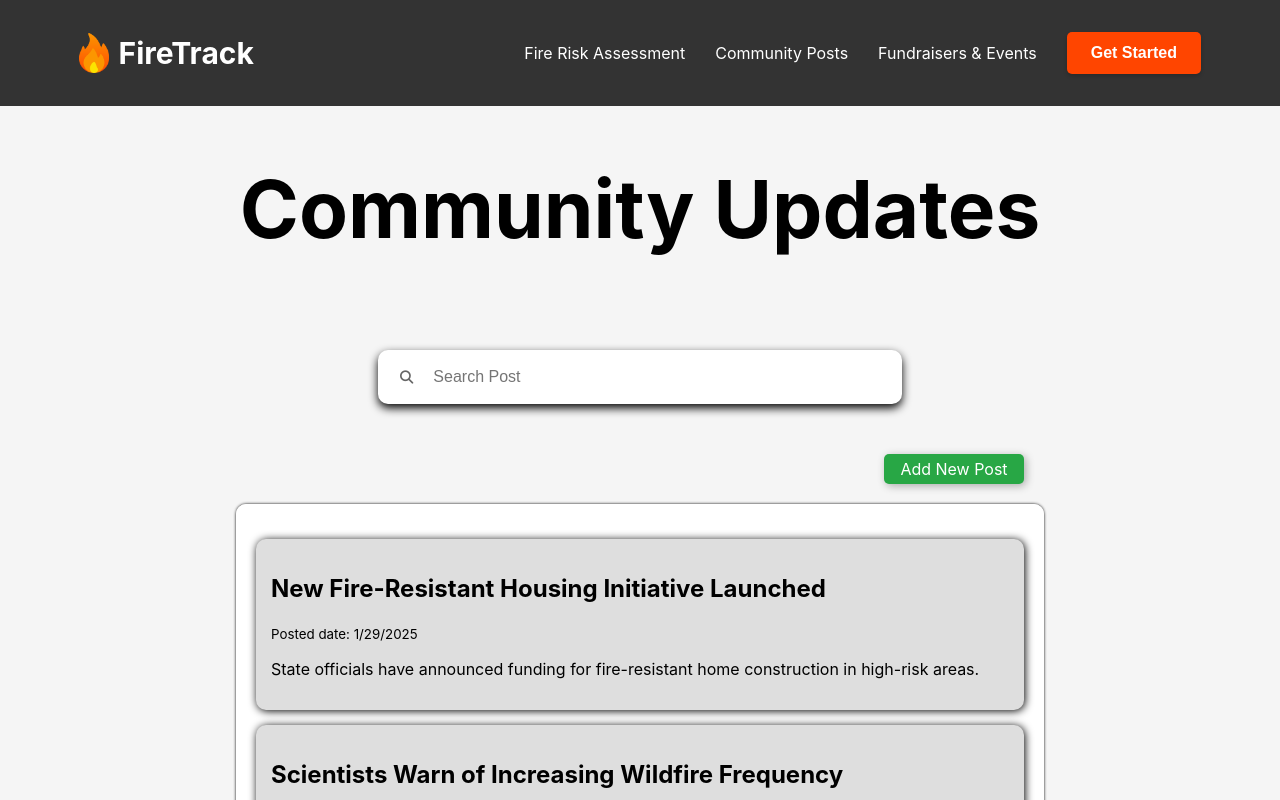
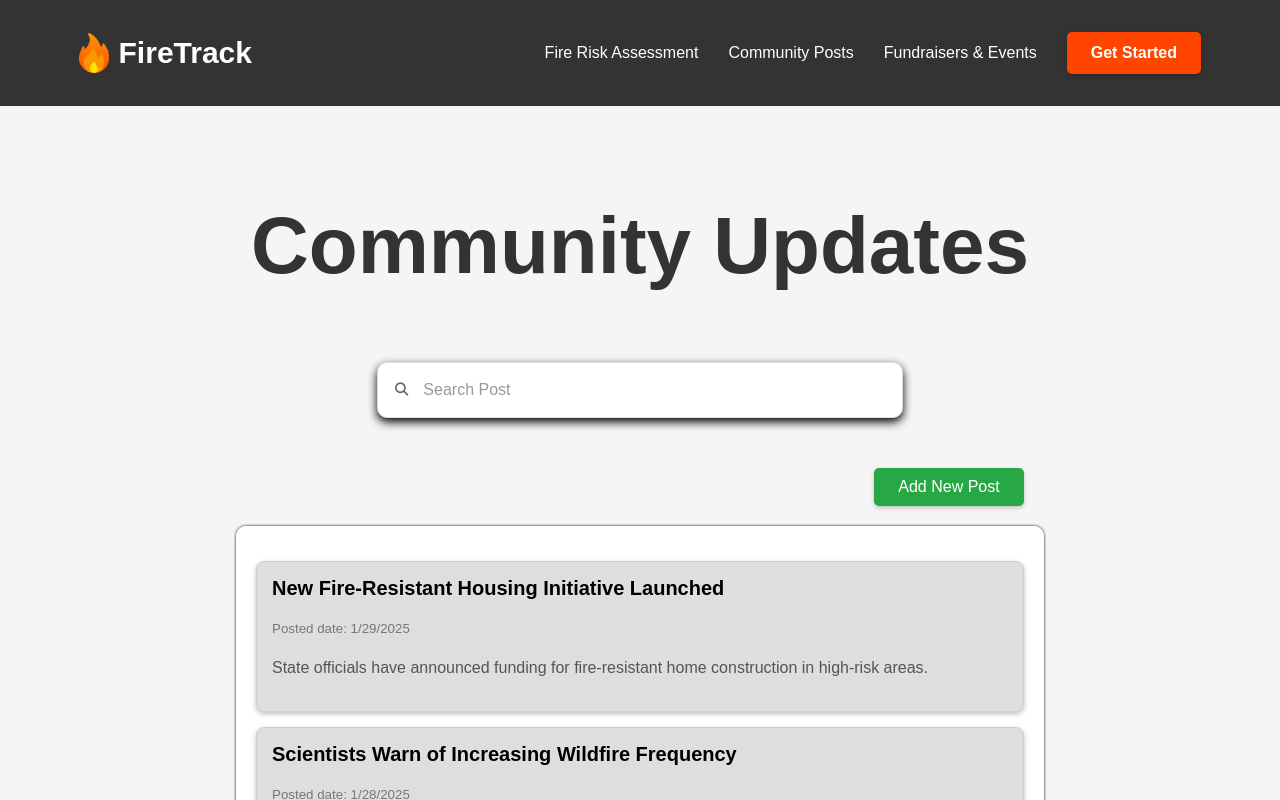
Before and after one commit to aaronli16/FireTrack, a React (Vite) app: page /community in a window 1280 px wide. Shown: the top 800 px of the page. Built offline with nearby package versions, Linux system fonts and the light colour scheme.

Commit message:
Updated community blog styling

```diff
--- a/src/components/styles/communityBlog.css
+++ b/src/components/styles/communityBlog.css
@@ -1,17 +1,33 @@
-/* Community Blog styles */
+/* Community Blog styles - Improved but simple */
+
+/* Main container and content */
+.app-container {
+  font-family: Arial, Helvetica, sans-serif;
+  background-color: #f5f5f5;
+}
+
+.main-content {
+  padding: 20px 0;
+}
+
+.main-content h1 {
+  text-align: center;
+  margin-bottom: 30px;
+  color: #333;
+}
 
 /* Search container */
 .search-container {
   display: flex;
   align-items: center;
-  justify-content: space-between;
   background-color: white;
-  border-radius: 10px;
+  border-radius: 8px;
   padding: 8px 12px;
   width: 90%;
   max-width: 500px;
-  box-shadow: 0px 4px 10px #000;
+  box-shadow: 0px 2px 6px rgba(0, 0, 0, 0.2);
   margin: 20px auto;
+  border: 1px solid #e0e0e0;
 }
 
 .search-input {
@@ -20,9 +36,22 @@
   outline: none;
   padding: 10px;
   font-size: 16px;
+  color: #333;
 }
 
-/* Posts section and add post button */
+.search-input::placeholder {
+  color: #999;
+}
+
+.search-button {
+  background: none;
+  border: none;
+  color: #999;
+  cursor: pointer;
+  padding: 5px;
+}
+
+/* Input section */
 .input-section {
   display: flex;
   justify-content: space-between;
@@ -46,29 +75,24 @@
   right: 5%;
 }
 
-/* Make sure the add-post-button is consistent across devices */
+/* Add Post button styling */
 .add-post-button {
-  padding: 5px 10px;
+  padding: 10px 15px;
   font-size: 16px;
   background-color: #28a745;
   color: white;
   border-radius: 5px;
-  box-shadow: 2px 2px 8px rgba(0, 0, 0, 0.3);
+  box-shadow: 0px 2px 4px rgba(0, 0, 0, 0.2);
   text-decoration: none;
   display: inline-block;
   cursor: pointer;
   text-align: center;
-  transition: background-color 0.3s, transform 0.2s;
   min-width: 120px;
+  border: none;
 }
 
 .add-post-button:hover {
   background-color: #218838;
-  transform: translateY(-2px);
-}
-
-.add-post-button:active {
-  transform: translateY(0);
 }
 
 /* Post cards styling */
@@ -79,29 +103,59 @@
 .container {
   width: 90%;
   margin: 20px auto;
-  background-color: #fff;
-  padding: 10px;
-  box-shadow: 0 0 3px black;
-  border-radius: 10px;
+  background-color: #f0f0f0;
+  padding: 15px;
+  box-shadow: 0 1px 3px rgba(0, 0, 0, 0.2);
+  border-radius: 8px;
   max-height: 800px;
   overflow-y: auto;
-  scrollbar-color: #888 #f1f1f1;
 }
 
 .card {
-  background-color: rgb(222, 222, 222);
-  border-radius: 10px;
+  background-color: #dedede;
+  border-radius: 8px;
   overflow: hidden;
-  box-shadow: 0px 0px 10px #000;
+  box-shadow: 0px 2px 5px rgba(0, 0, 0, 0.25);
   margin: 15px auto;
+  border: 1px solid #d0d0d0;
+  transition: transform 0.2s ease;
+}
+
+.card:hover {
+  transform: translateY(-3px);
+  box-shadow: 0px 3px 8px rgba(0, 0, 0, 0.3);
 }
 
 .card-body {
-  padding: 10px;
+  padding: 15px;
+}
+
+.card-body h2 {
+  color: #000;
+  margin-top: 0;
+  margin-bottom: 10px;
+  font-size: 20px;
+  font-weight: bold;
+}
+
+.card-body p {
+  color: #555;
+  line-height: 1.5;
+}
+
+.card-body small {
+  color: #777;
 }
 
 .visually-hidden {
-  display: none;
+  position: absolute;
+  width: 1px;
+  height: 1px;
+  margin: -1px;
+  padding: 0;
+  overflow: hidden;
+  clip: rect(0, 0, 0, 0);
+  border: 0;
 }
 
 /* Responsive styles */
@@ -122,14 +176,13 @@
 }
 
 @media (min-width: 769px) {
-
   .search-container {
     width: 70%;
-    padding: 10px 20px;
+    padding: 10px 15px;
   }
 
   .search-input {
-    font-size: 18px;
+    font-size: 16px;
   }
 
   .container {
@@ -151,10 +204,6 @@
     width: 60%;
   }
 
-  .card {
-    box-shadow: 1px 1px 8px #000;
-  }
-
   .add-post-section {
     width: 80%;
     right: 0;
--- a/src/index.css
+++ b/src/index.css
@@ -56,8 +56,6 @@ html, body, #root {
     font-size: 16px;
   }
 
-<<<<<<< Updated upstream
-=======
   /* add post */
   .input-section {
     display: flex;
@@ -217,7 +215,6 @@ html, body, #root {
 
 
 
->>>>>>> Stashed changes
 
   /* small size devices- phones  */
   @media (min-width: 480px) {
```
